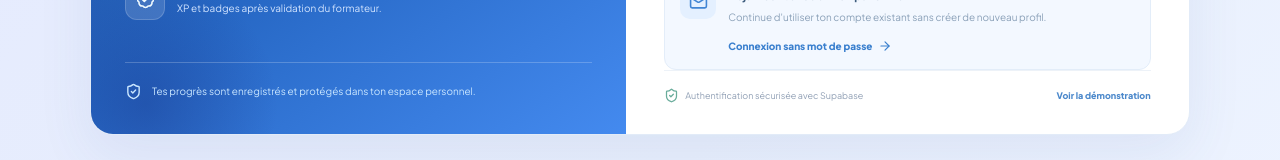
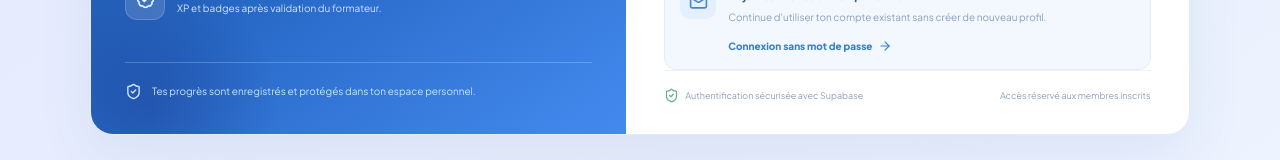
Before and after one commit to Zenethis-CMR/formation-pro-360, a Next.js app: page /login in a window 1280 px wide. Shown: the part 584-744 px from the top of the page. Built offline with nearby package versions, Linux system fonts and the light colour scheme; no server answers.

Commit message:
feat(private): remove public demo messaging from access and metadata

```diff
--- a/src/app/login/page.tsx
+++ b/src/app/login/page.tsx
@@ -102,7 +102,7 @@ export default async function Login({searchParams}:{searchParams:Promise<Params>
           <div><strong>Déjà inscrit avec un lien par e-mail ?</strong><p>Continue d'utiliser ton compte existant sans créer de nouveau profil.</p>
             <Link href="/login?mode=lien">Connexion sans mot de passe <ArrowRight size={14}/></Link></div>
         </div>}
-        <div className="auth-new-bottom"><span><ShieldCheck size={15}/> Authentification sécurisée avec Supabase</span><Link href="/">Voir la démonstration</Link></div>
+        <div className="auth-new-bottom"><span><ShieldCheck size={15}/> Authentification sécurisée avec Supabase</span><span>Accès réservé aux membres inscrits</span></div>
       </section>
     </div>
   </main>;
```
